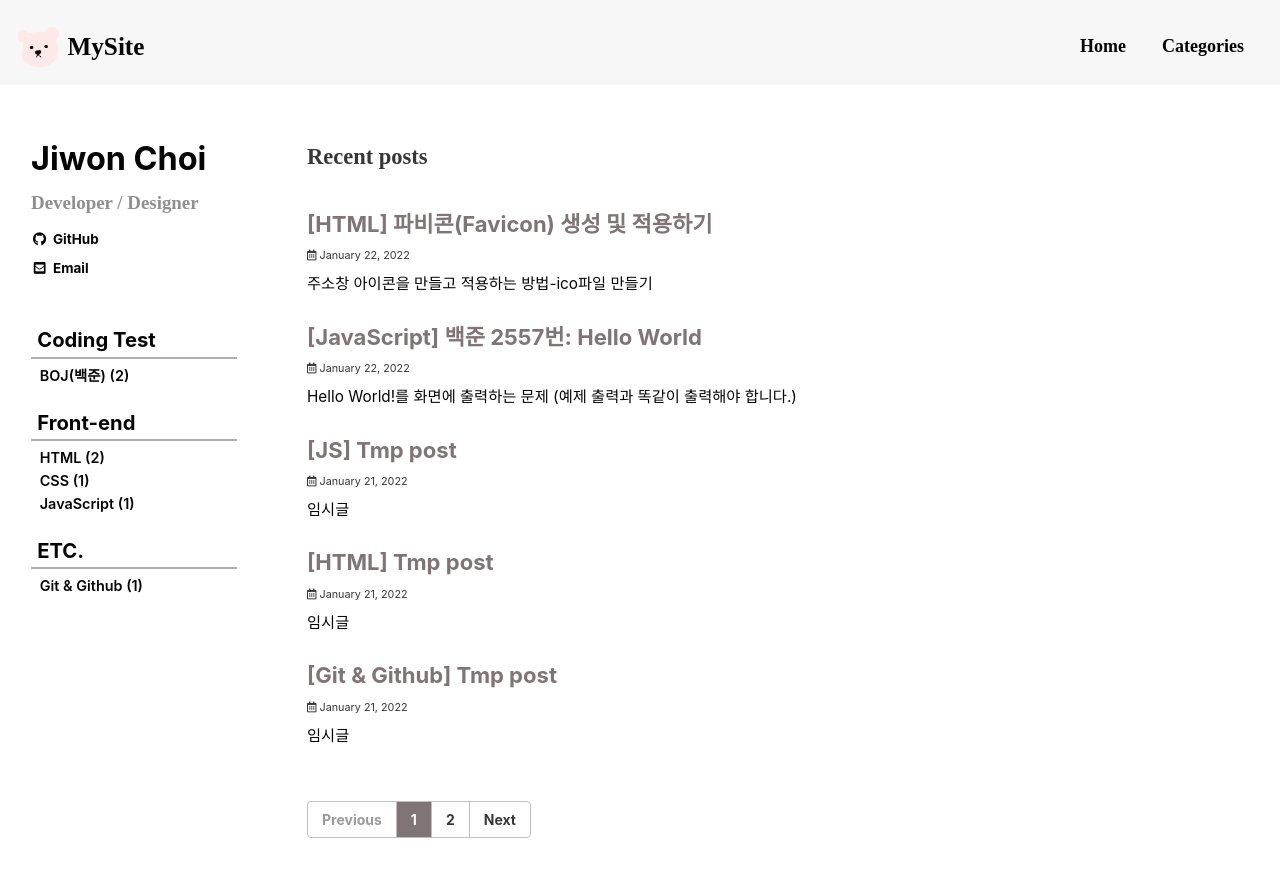
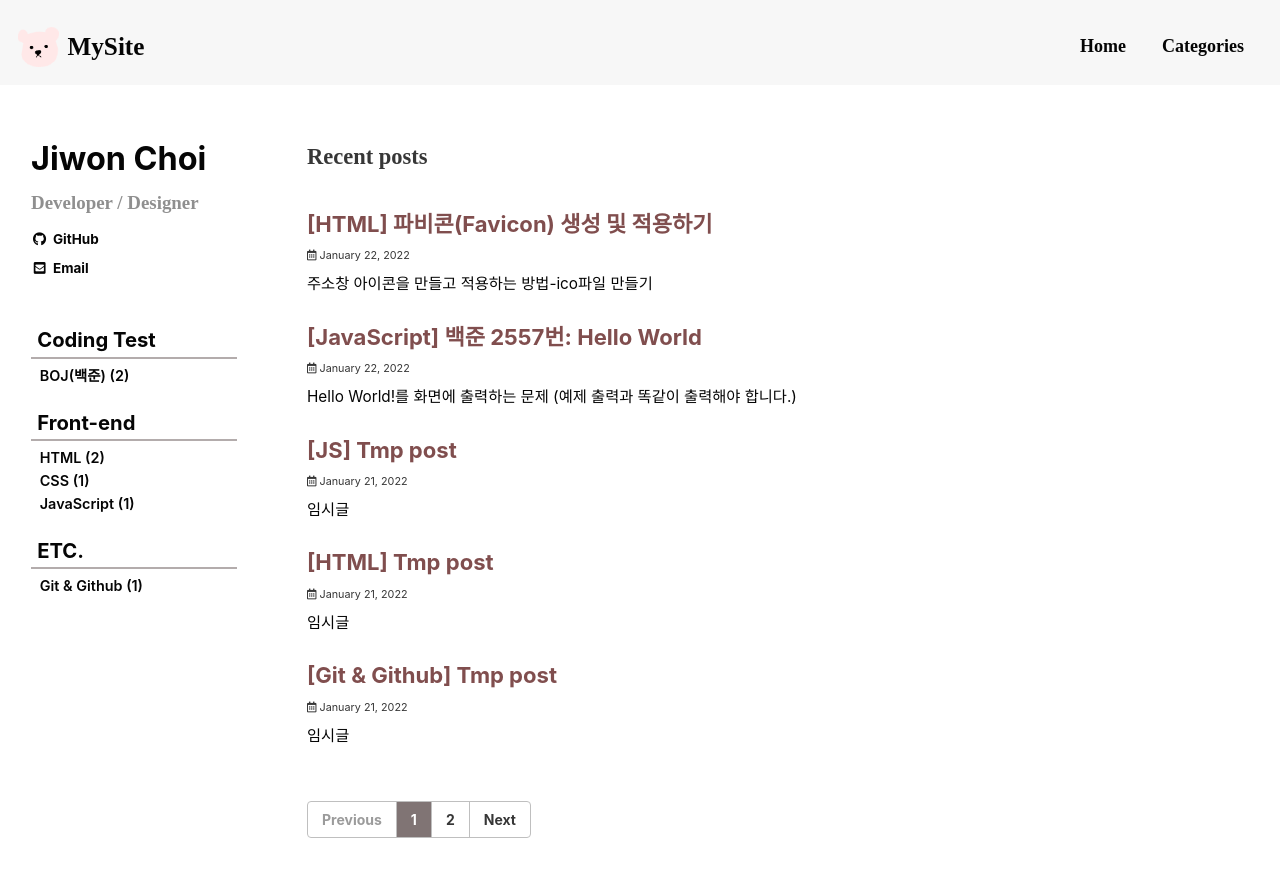
Before and after one commit to jc15853/jc15853.github.io, a Jekyll site: the page built from index.html, in a window 1280 px wide and 900 px high. Shown: the top 877 px of the window. Built offline with Jekyll 4.4.1, drawn with Linux system fonts in a browser that asks for light colours; cached includes are drawn as plain includes; some web fonts are replaced; the list of posts is cut into pages by our own code.

Commit message:
Change link-color

```diff
--- a/_sass/minimal-mistakes/skins/_plum.scss
+++ b/_sass/minimal-mistakes/skins/_plum.scss
@@ -11,7 +11,7 @@ $code-background-color:rgba(250, 226, 183, 0.5);
 $code-background-color-dark: rgba(185, 185, 185, 0.5) !default;
 $form-background-color: rgba(255, 255, 255, 0.527) !default;
 $footer-background-color: mix(#000, $background-color, 3%) !default;
-$link-color: $primary-color !default;
+$link-color: #804E4E !default;
 $link-color-hover: #5A8581 !default;
 $link-color-visited: mix(#000, $link-color, 15%) !default;
 $masthead-link-color: $text-color !default;
```
